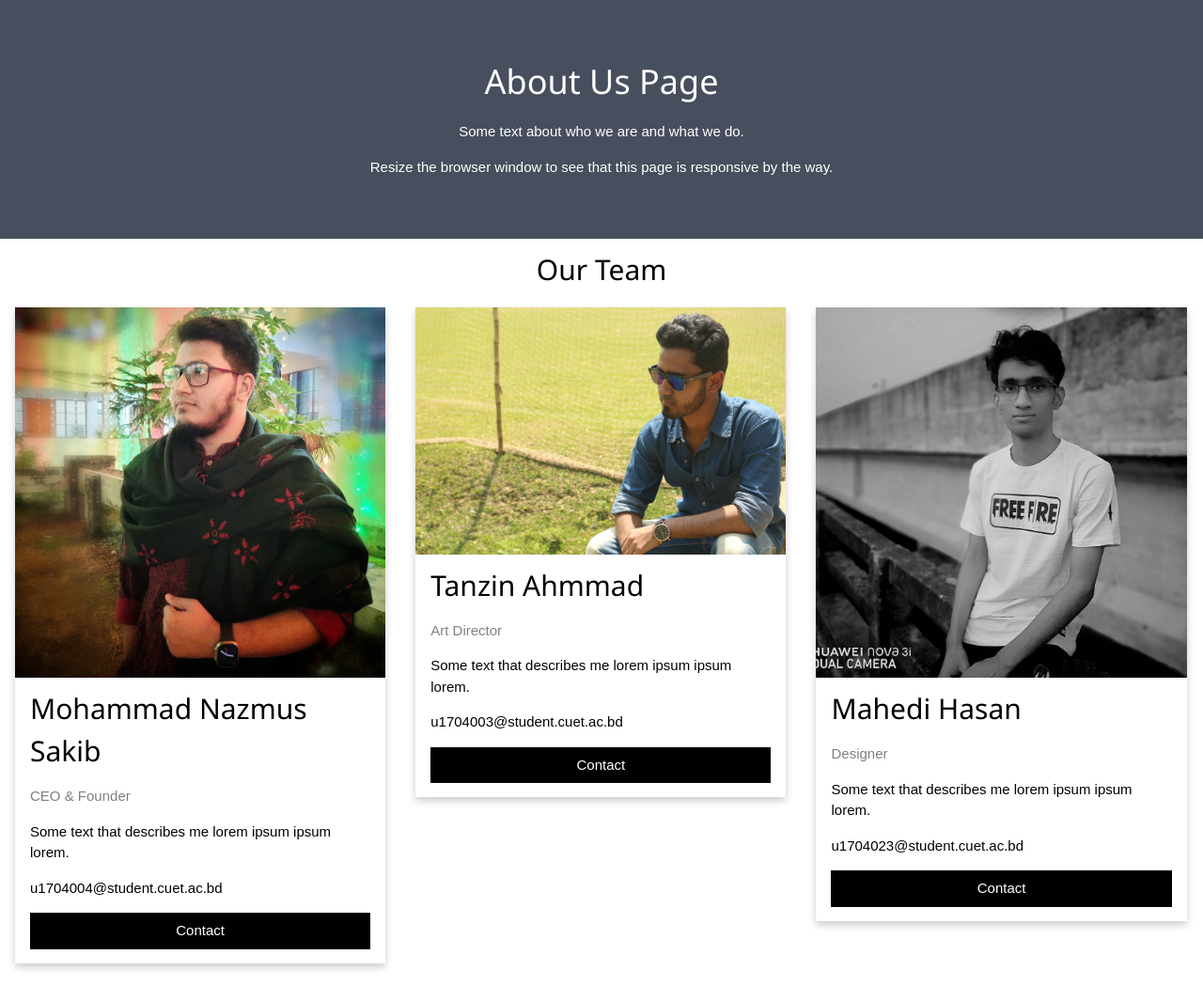
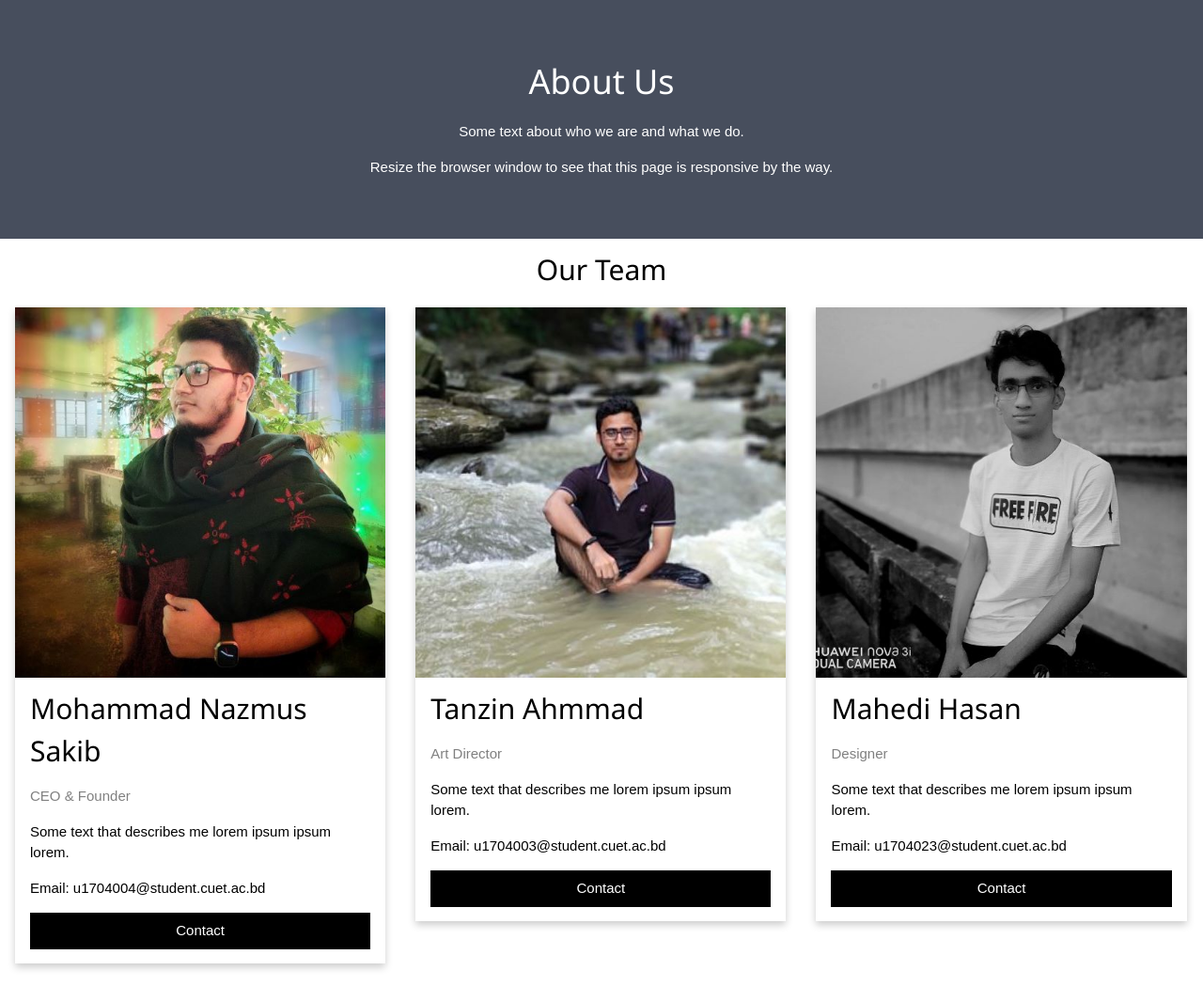
Before and after one commit to mahedi-hasan-75/tourism, a Django app: page /about in a window 1280 px wide. Shown: the whole page at 94% size. Run offline with Django 3.2, Linux system fonts and the light colour scheme.

Commit message:
mahedi 3

```diff
--- a/Templates/about.html
+++ b/Templates/about.html
@@ -1,6 +1,6 @@
 <!DOCTYPE html>
 <html>
-<title>W3.CSS Template</title>
+<title>About Us</title>
 <meta charset="UTF-8">
 <meta name="viewport" content="width=device-width, initial-scale=1">
 <link rel="stylesheet" href="https://www.w3schools.com/w3css/4/w3.css">
@@ -77,7 +77,7 @@ html {
 </style>
 <body>
 <div class="about-section">
-  <h1>About Us Page</h1>
+  <h1>About Us</h1>
   <p>Some text about who we are and what we do.</p>
   <p>Resize the browser window to see that this page is responsive by the way.</p>
 </div>
@@ -86,12 +86,12 @@ html {
 <div class="row">
   <div class="column">
     <div class="card">
-      <img src="/media/pics/sakib.jpg" alt="Sakib" style="width:100%">
+      <img src="/media/pics/sakib.jpg" alt="Sakib" width="100%">
       <div class="container">
         <h2>Mohammad Nazmus Sakib</h2>
         <p class="title">CEO & Founder</p>
         <p>Some text that describes me lorem ipsum ipsum lorem.</p>
-        <p>u1704004@student.cuet.ac.bd</p>
+        <p>Email: u1704004@student.cuet.ac.bd</p>
         <p><button class="button">Contact</button></p>
       </div>
     </div>
@@ -99,12 +99,12 @@ html {
 
   <div class="column">
     <div class="card">
-      <img src="/media/pics/tanzin.jpg" alt="Tanzin" style="width:100%">
+      <img src="/media/pics/ttt.jpg" alt="Tanzin" width="100%">
       <div class="container">
         <h2>Tanzin Ahmmad</h2>
         <p class="title">Art Director</p>
         <p>Some text that describes me lorem ipsum ipsum lorem.</p>
-        <p>u1704003@student.cuet.ac.bd</p>
+        <p>Email: u1704003@student.cuet.ac.bd</p>
         <p><button class="button">Contact</button></p>
       </div>
     </div>
@@ -112,12 +112,12 @@ html {
 
   <div class="column">
     <div class="card">
-      <img src="/media/pics/mahedi.jpg" alt="Mahedi" style="width:100%">
+      <img src="/media/pics/mahedi.jpg" alt="Mahedi" width="100%">
       <div class="container">
         <h2>Mahedi Hasan</h2>
         <p class="title">Designer</p>
         <p>Some text that describes me lorem ipsum ipsum lorem.</p>
-        <p>u1704023@student.cuet.ac.bd</p>
+        <p>Email: u1704023@student.cuet.ac.bd</p>
         <p><button class="button">Contact</button></p>
       </div>
     </div>
```
Also changed, not shown: media/pics/mahedi.jpg, media/pics/sakib.jpg, media/pics/tanzin.jpg (deleted), media/pics/ttt.jpg (added).
